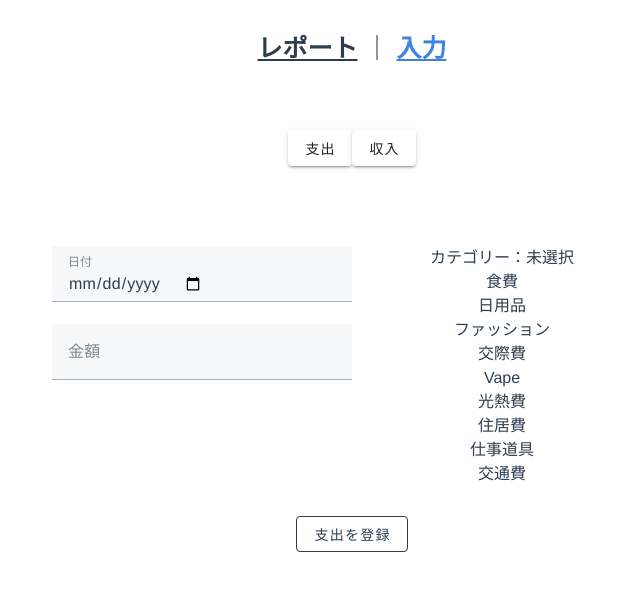
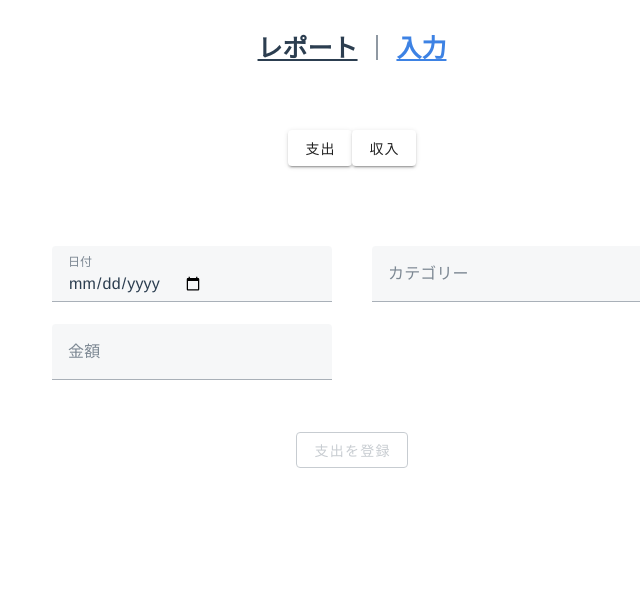
Before and after one commit to Issei0813star/save-money-app, a Vue app in the folder frontend/: page /input in a window 1280 px wide. Shown: the top 590 px of the page, without its empty margins (288-928 px from the left). Built offline with nearby package versions, Linux system fonts and the light colour scheme.

Commit message:
入力時にすべてのデータが適切でないと登録ボタンを押下できないよう変更

```diff
--- a/frontend/src/components/InputTemplate.vue
+++ b/frontend/src/components/InputTemplate.vue
@@ -8,6 +8,7 @@
           color="blue"
           clearable
           type="date"
+          v-model="inputedData.date"
         >
         </v-text-field>
         <v-text-field
@@ -16,17 +17,21 @@
           color="blue"
           clearable
           type="number"
+          v-model="inputedData.amount"
         >
         </v-text-field>
       </div>
       <div class="category-field">
-        <p>カテゴリー：{{ selectedCategory }}</p>
-        <ul v-for="category in paymentTypeData.categories" :key="category">
-          <li @click="selectedCategory = category">{{ category }}</li>
-        </ul>
+        <v-select
+          :items="paymentTypeData.categories"
+          label="カテゴリー"
+          v-model="inputedData.category"
+        ></v-select>
       </div>
     </div>
-    <v-btn variant="outlined"> {{ paymentTypeData.type }}を登録 </v-btn>
+    <v-btn variant="outlined" :disabled="!validateInuptedData">
+      {{ paymentTypeData.type }}を登録
+    </v-btn>
   </div>
 </template>
 
@@ -53,6 +58,11 @@ export default {
       ],
       incomeCategories: ['給料', '臨時収入'],
       selectedCategory: '未選択',
+      inputedData: {
+        amount: undefined,
+        date: undefined,
+        category: undefined,
+      },
     }
   },
   computed: {
@@ -60,6 +70,9 @@ export default {
       return this.paymentType === 'spending'
         ? { type: '支出', categories: this.spendingCategories }
         : { type: '収入', categories: this.incomeCategories }
+    },
+    validateInuptedData: function () {
+      return !Object.values(this.inputedData).includes(undefined)
     },
   },
 }
@@ -87,9 +100,11 @@ li:hover {
 
 .text-field {
   width: 300px;
+  padding-right: 20px;
 }
 
 .category-field {
   width: 300px;
+  padding-left: 20px;
 }
 </style>
```
